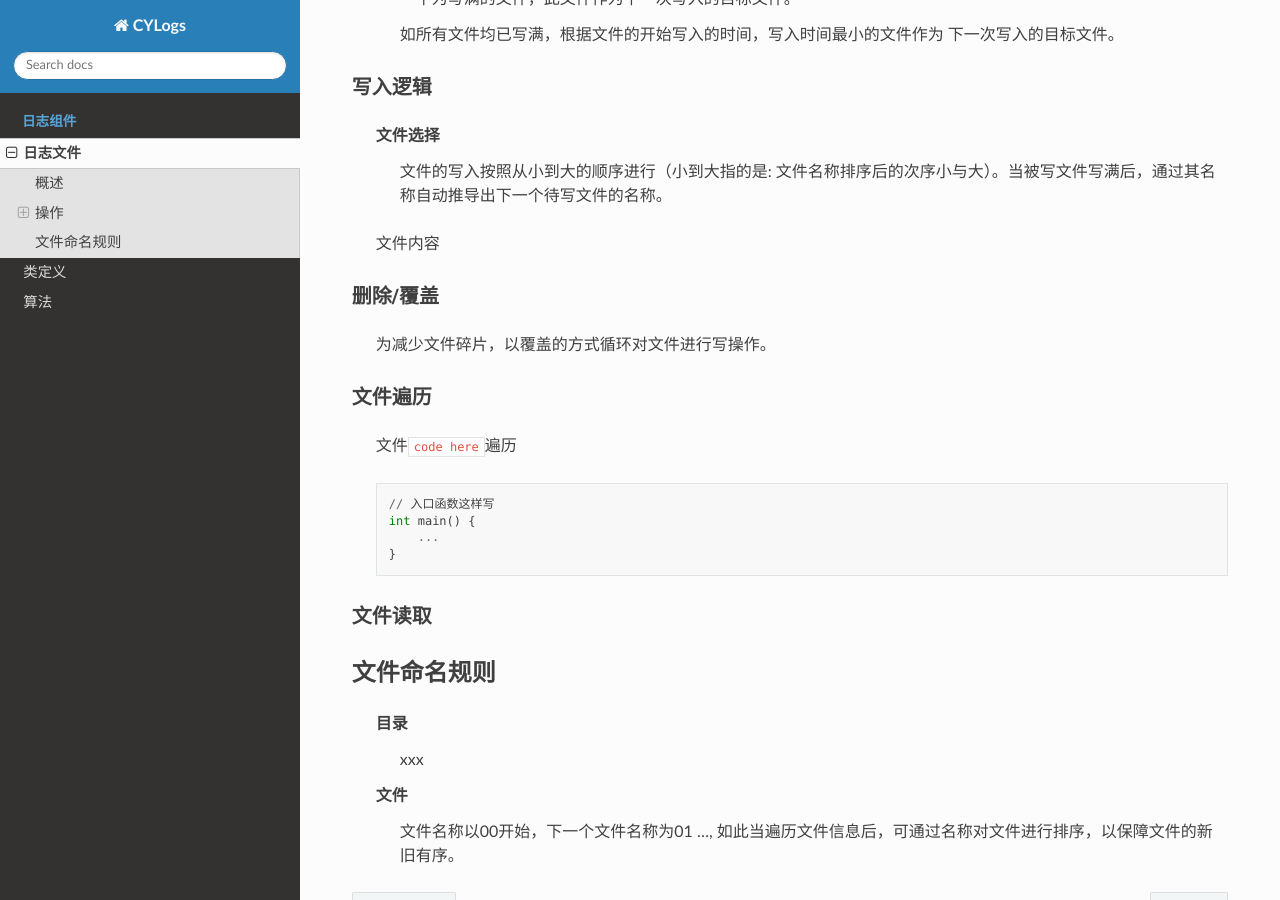
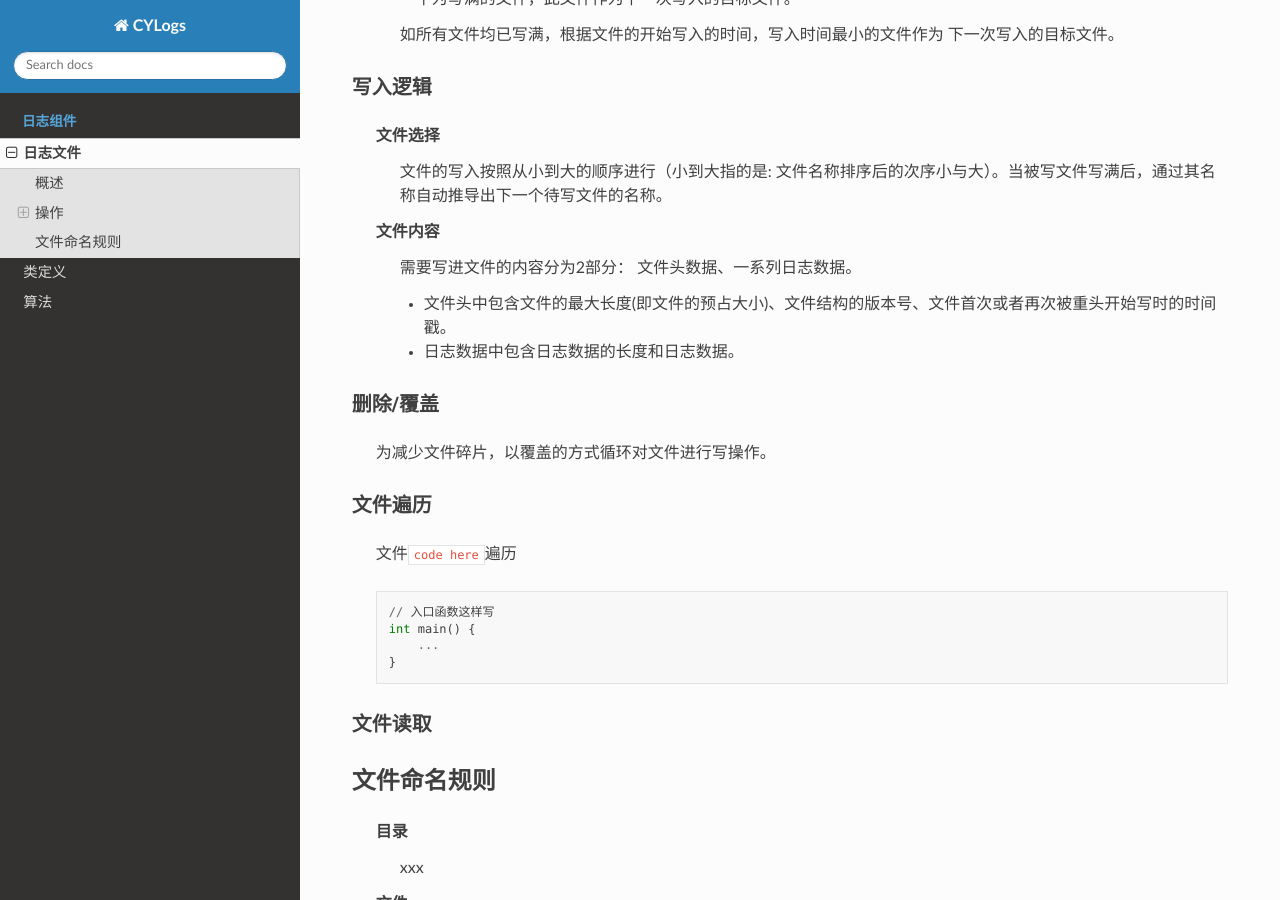
Before and after one commit to Muatrack/esp32-components-cylog, a Sphinx documentation site: the page built from docs/source/chapter/log_rdwr.rst, in a window 1280 px wide and 900 px high, scrolled down 1072 px. Built offline with Sphinx 7.4.7 and the Read the Docs theme 3.1.0, drawn with Linux system fonts in a browser that asks for light colours.

Commit message:
更新文档

```diff
--- a/docs/source/chapter/log_rdwr.rst
+++ b/docs/source/chapter/log_rdwr.rst
@@ -42,7 +42,11 @@
         文件的写入按照从小到大的顺序进行（小到大指的是: 文件名称排序后的次序小与大）。当被写文件写满后，通过其名称自动推导出下一个待写文件的名称。
 
     文件内容
+        需要写进文件的内容分为2部分： 文件头数据、一系列日志数据。
 
+        * 文件头中包含文件的最大长度(即文件的预占大小)、文件结构的版本号、文件首次或者再次被重头开始写时的时间戳。
+
+        * 日志数据中包含日志数据的长度和日志数据。
 
 删除/覆盖
 -------------
```
